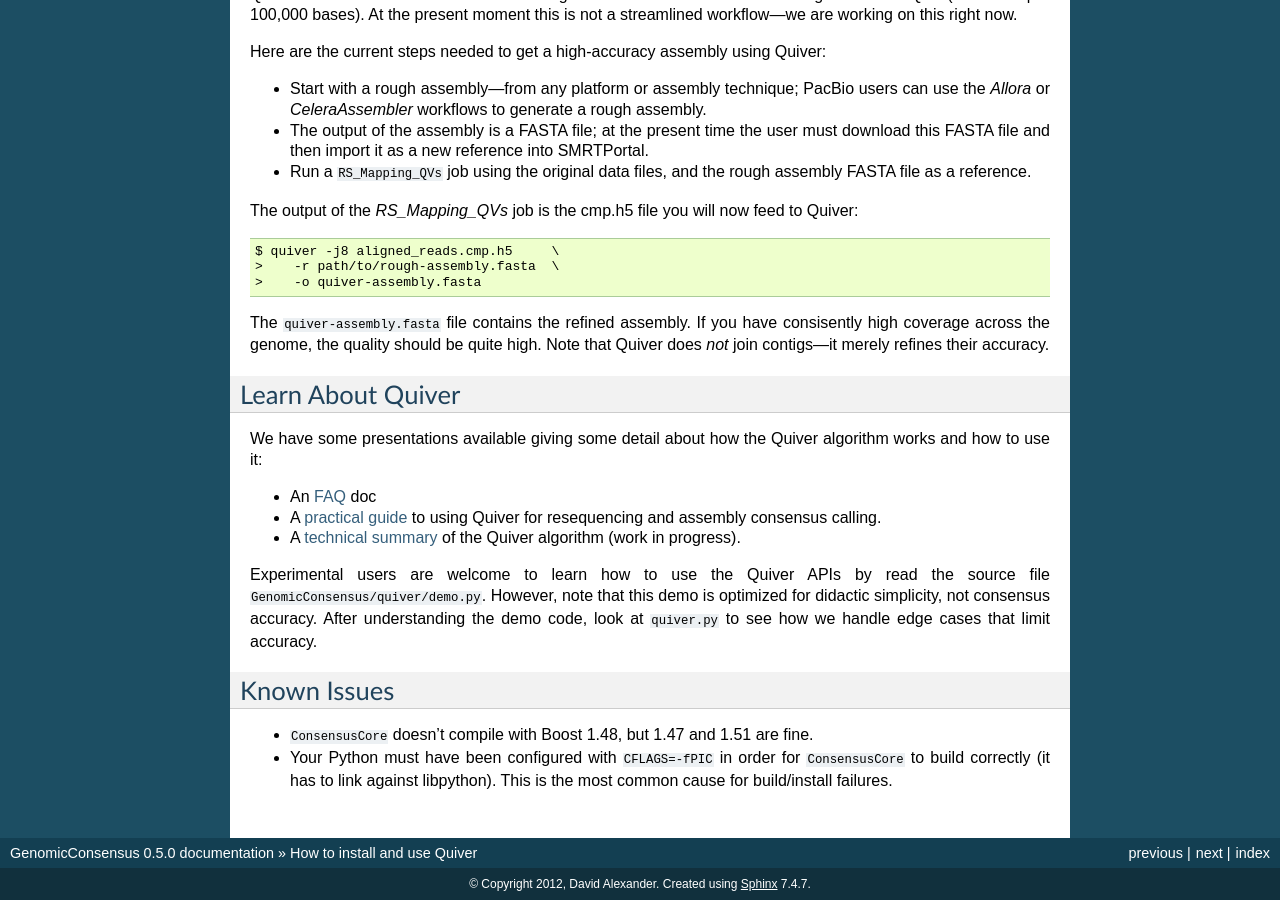
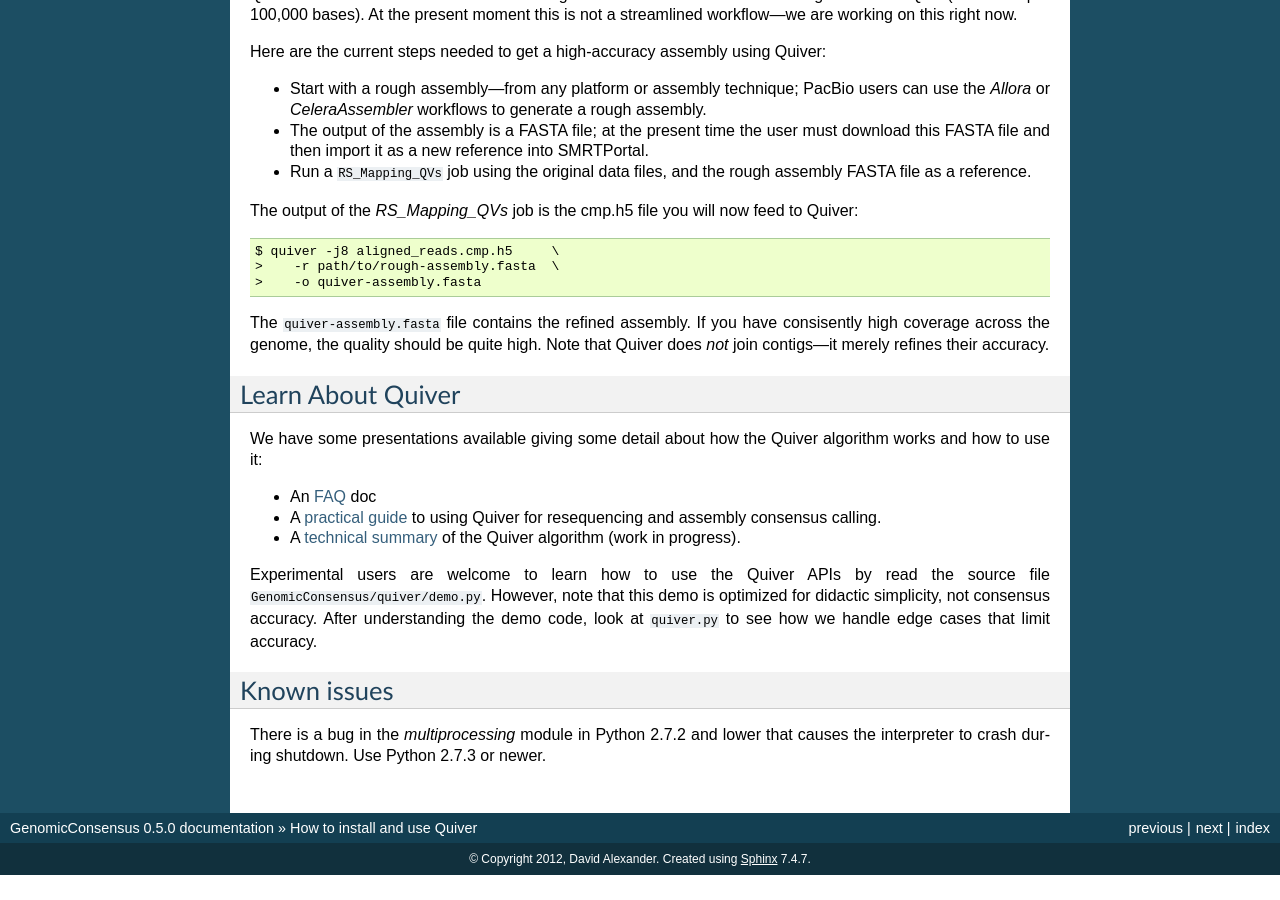
Before and after one commit to splaisan/GenomicConsensus, a Sphinx documentation site: the page built from doc/HowToQuiver.rst, in a window 1280 px wide and 900 px high, scrolled down 2353 px. Built offline with Sphinx 7.4.7, drawn with Linux system fonts in a browser that asks for light colours; after the commit the page ends 3228 px from its top, so only the background shows below that; some of the changed text lies outside the part shown.

Commit message:
Update "howto" document to reflect my boost and -fPIC fixes.
[Tracking bug 21562]

[git-p4: depot-paths = "//depot/software/bioinformatics/tools/GenomicConsensus/": change = 118572]

```diff
--- a/doc/HowToQuiver.rst
+++ b/doc/HowToQuiver.rst
@@ -32,9 +32,9 @@ Required libraries and tools
 ----------------------------
 To install the PacBio software, the following are required:
 
-- Boost  >= 1.4.7   (standard C++ libraries; *note that 1.4.8 does not work*)
+- Boost  >= 1.4.7   (standard C++ libraries)
 - SWIG   >= 2.0.7   (library wrapper generator)
-- Python >= 2.7.2
+- Python 2.7.3
 - virtualenv        (builds isolated Python environments)
 
 If you within PacBio, these requirements are already installed within
@@ -189,15 +189,11 @@ consensus accuracy.  After understanding the demo code, look at
 ``quiver.py`` to see how we handle edge cases that limit accuracy.
 
 
-Known Issues
+Known issues
 ------------
-
-- ``ConsensusCore`` doesn't compile with Boost 1.48, but 1.47 and 1.51 are fine.
-- Your Python must have been configured with ``CFLAGS=-fPIC`` in order
-  for ``ConsensusCore`` to build correctly (it has to link against
-  libpython).  This is the most common cause for build/install
-  failures.
-
+There is a bug in the `multiprocessing` module in Python 2.7.2 and
+lower that causes the interpreter to crash during shutdown.  Use
+Python 2.7.3 or newer.
 
 
 .. _`practical guide`: https://github.com/PacificBiosciences/ConsensusCore/raw/master/doc/Presentations/QuiverPracticum/quiver-practicum.pdf
```
